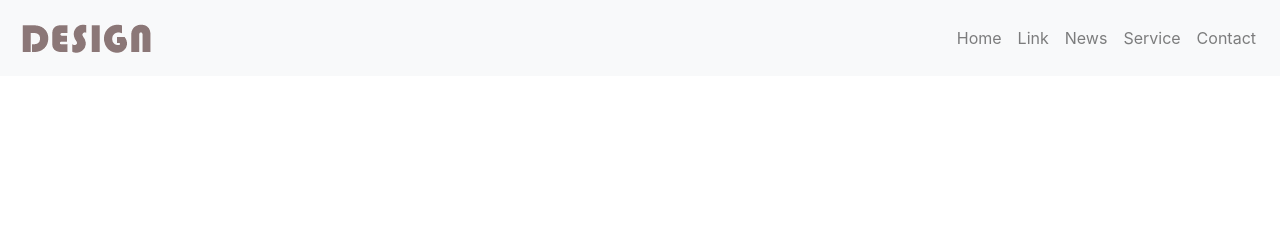
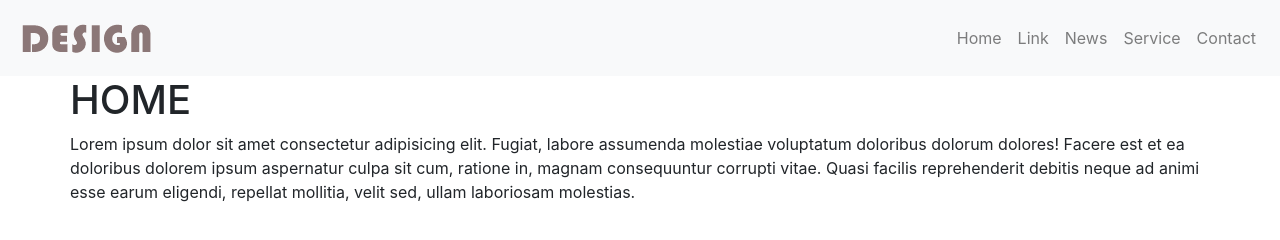
Before and after one commit to TsaiCC1995/bs_240803, a plain HTML site: page index.html in a window 1280 px wide. Drawn offline with nearby package versions, Linux system fonts and the light colour scheme.

Commit message:
edited index 240803

```diff
--- a/index.html
+++ b/index.html
@@ -55,6 +55,23 @@
             </ul>
         </div>
     </nav>
+    <!-- 區塊名稱 -->
+    <section id="home">
+        <!-- 區塊內容區 -->
+        <div class="container">
+            <div class="row">
+                <div class="txt-bg">
+                    <h1>HOME</h1>
+                    <p>Lorem ipsum dolor sit amet consectetur adipisicing elit. Fugiat, labore assumenda molestiae
+                        voluptatum doloribus dolorum dolores! Facere est et ea doloribus dolorem ipsum aspernatur culpa
+                        sit cum, ratione in, magnam consequuntur corrupti vitae. Quasi facilis reprehenderit debitis
+                        neque ad animi esse earum eligendi, repellat mollitia, velit sed, ullam laboriosam molestias.
+                    </p>
+                </div>
+            </div>
+        </div>
+    </section>
+
 
     <!-- ↑ 網頁結構撰寫區 -->
 
```
